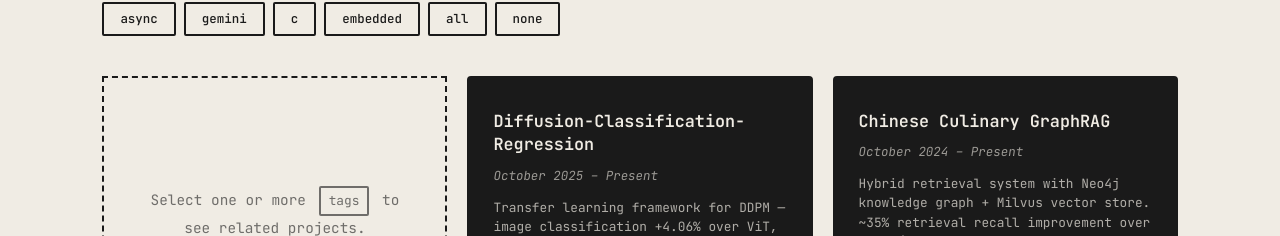
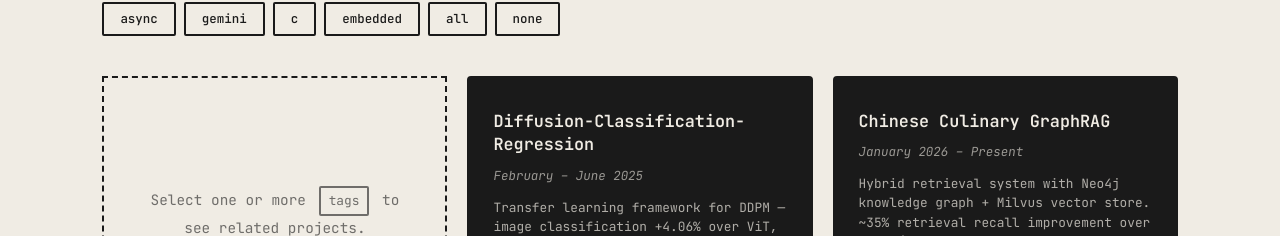
Before and after one commit to linxuansong1022/linxuansong1022.github.io, a React (Vite) app: page / in a window 1280 px wide. Shown: the part 1553-1789 px from the top of the page. Built offline with nearby package versions, Linux system fonts and the light colour scheme.

Commit message:
fix: update project dates for Diffusion and GraphRAG

```diff
--- a/src/data.js
+++ b/src/data.js
@@ -47,14 +47,14 @@ export const experiences = [
 export const projects = [
     {
         title: "Diffusion-Classification-Regression",
-        date: "October 2025 – Present",
+        date: "February – June 2025",
         desc: "Transfer learning framework for DDPM — image classification +4.06% over ViT, ocean wave height prediction MSE -54.4%. ⭐ 82 stars on GitHub.",
         tags: ["python", "pytorch", "diffusion"],
         links: { github: "https://github.com/linxuansong1022/Diffusion-Classification-Regression" }
     },
     {
         title: "Chinese Culinary GraphRAG",
-        date: "October 2024 – Present",
+        date: "January 2026 – Present",
         desc: "Hybrid retrieval system with Neo4j knowledge graph + Milvus vector store. ~35% retrieval recall improvement over FAISS/Chroma baseline.",
         tags: ["python", "neo4j", "langchain"],
         links: { github: "https://github.com/linxuansong1022/MyRAG" }
```
